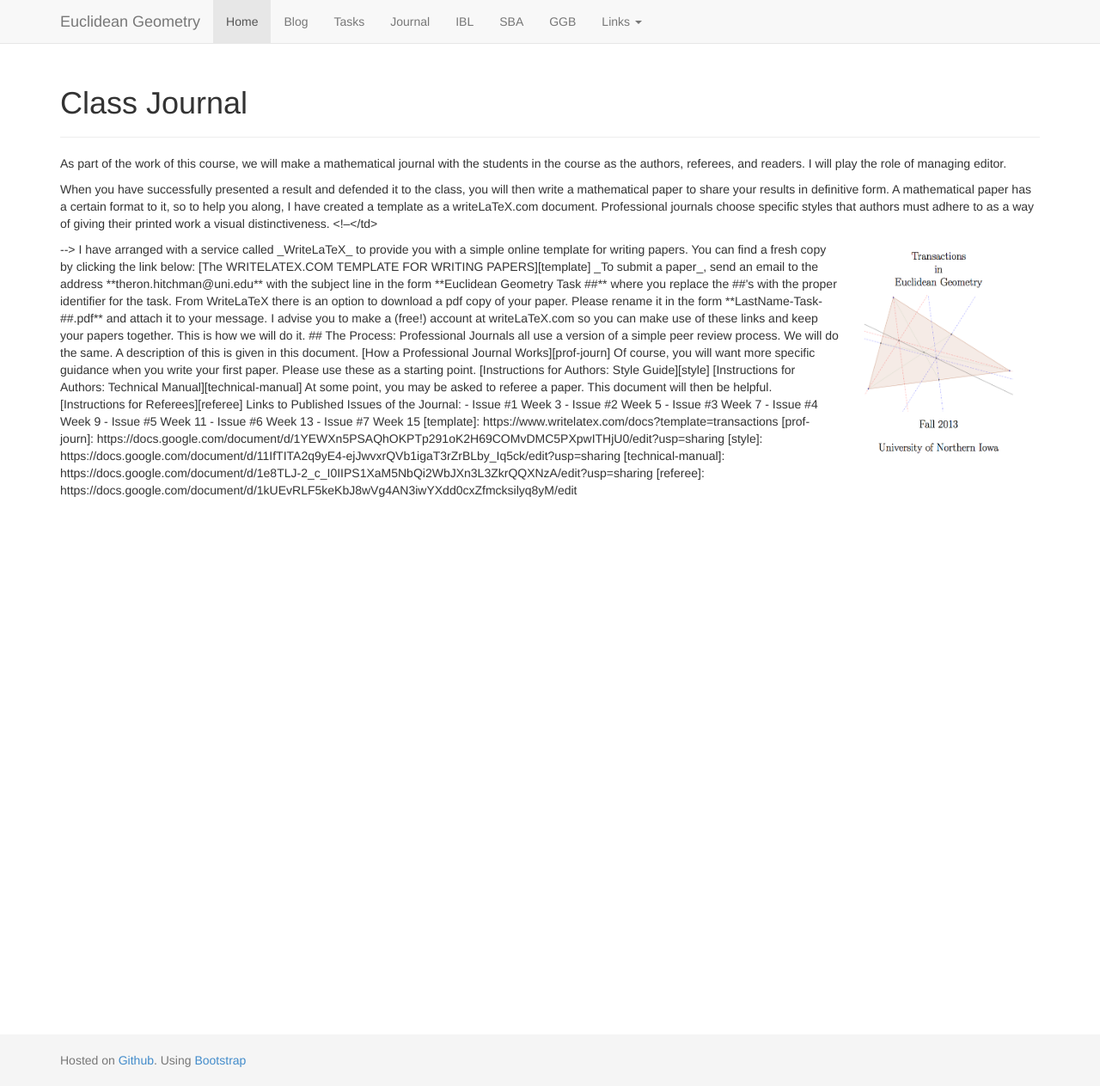
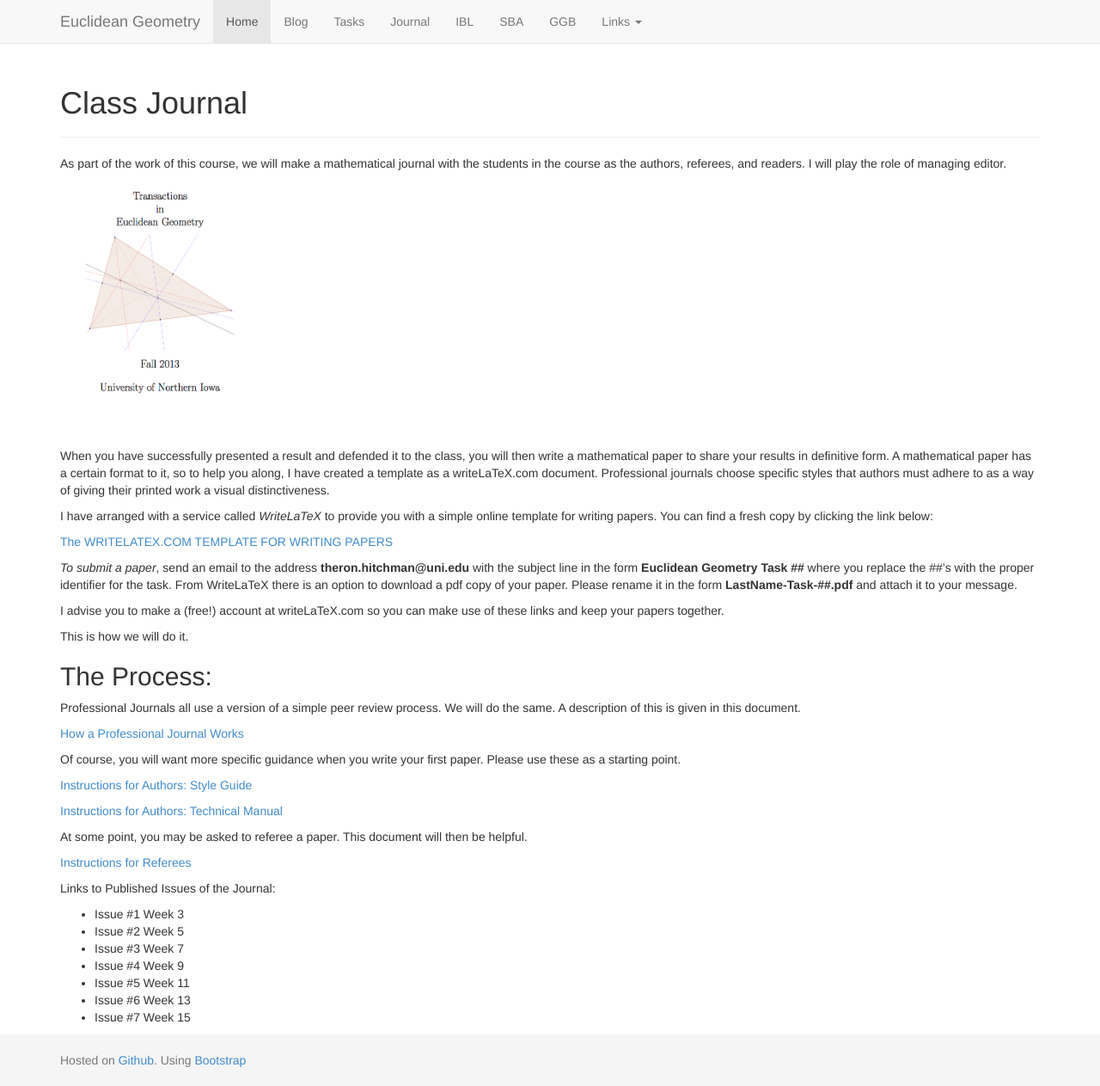
Before and after one commit to theronhitchman/euclidean-geometry, a Jekyll site: the page built from journal/index.md, in a window 1280 px wide and 1263 px high. Shown: the whole window at 86% size. Built offline with Jekyll 4.4.1, drawn with Linux system fonts in a browser that asks for light colours; nearby versions of some CDN libraries.

Commit message:
plain image inclusion, inline

```diff
--- a/journal/index.md
+++ b/journal/index.md
@@ -3,12 +3,12 @@ title: Class Journal
 layout: default
 ---
 
-<!--<table>
-<tr>
-<td>-->
+
 As part of the work of this course, we will make a mathematical journal with
 the students in the course as the authors, referees, and readers. I will play
 the role of managing editor.
+
+<img src="{{ site.url }}/images/teg_cover1.png" height="300">
 
 When you have successfully presented a result and defended it to the class,
 you will then write a mathematical paper to share your results in definitive
@@ -16,12 +16,7 @@ form. A mathematical paper has a certain format to it, so to help you along,
 I have created a template as a writeLaTeX.com document. Professional journals
 choose specific styles that authors must adhere to as a way of giving their
 printed work a visual distinctiveness.
-<!--</td>
-<td>-->
-<img src="{{ site.url }}/images/teg_cover1.png" height="300" style="float:right;">
-<!--</td>
-</tr>
-</table>-->
+
 
 I have arranged with a service called _WriteLaTeX_ to provide you with a simple
 online template for writing papers. You can find a fresh copy by clicking the
```
